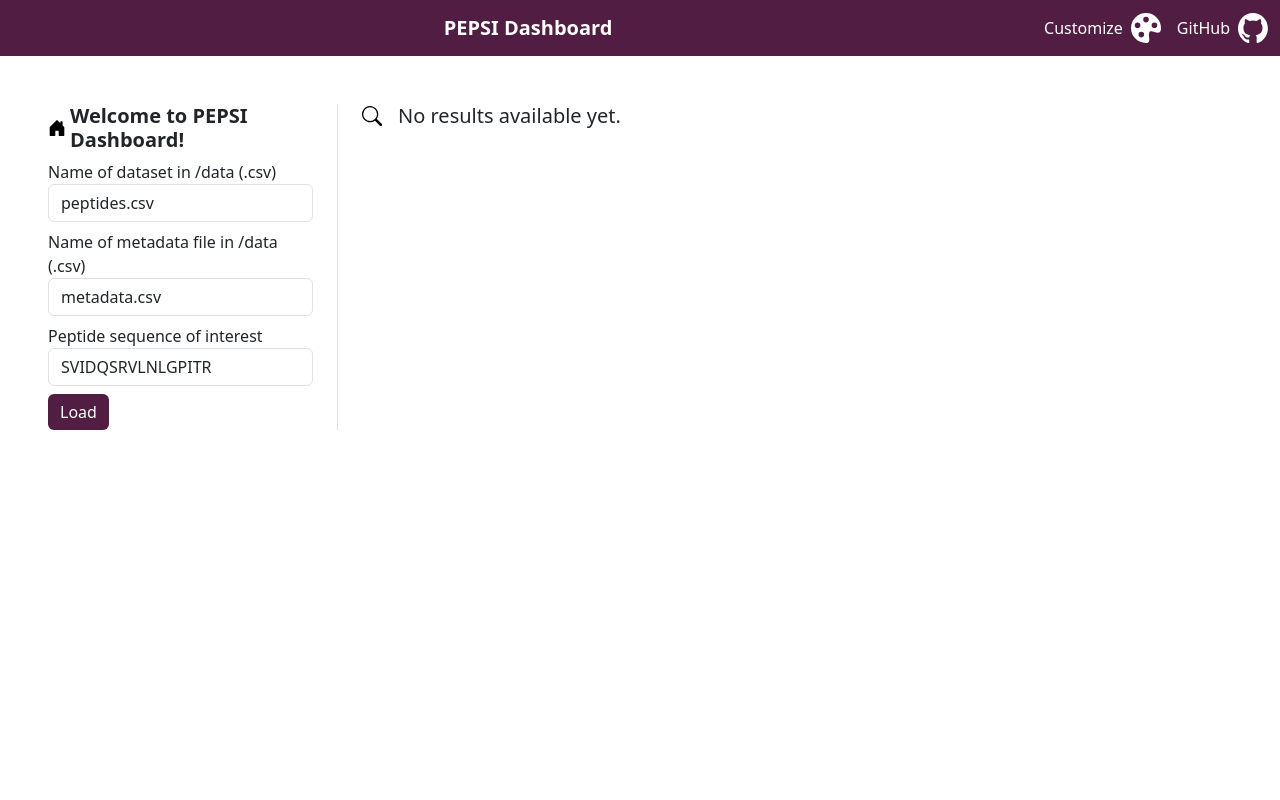
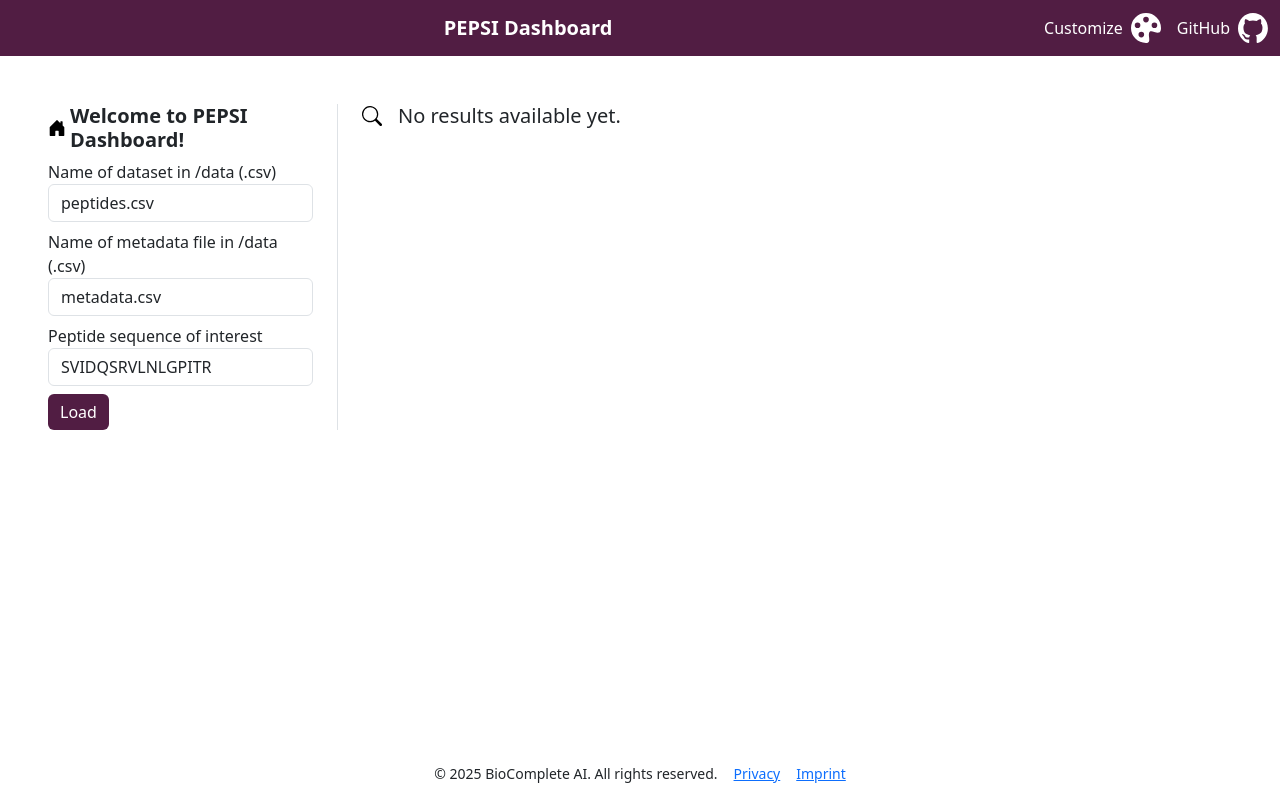
Before and after one commit to ronjakrg/pepsipy, a Django app: template frontend/dashboard/templates/index.html in a window 1280 px wide. Run offline with Django 5.2, Linux system fonts and the light colour scheme; the template is opened without the code that fills it: values that come from a table or form of the project are taken from there, others are empty; some libraries are stand-ins or nearby versions.

Commit message:
Add footer with privacy notice and imprint (#108)

```diff
--- /dev/null
+++ b/frontend/dashboard/templates/footer.html
@@ -0,0 +1,11 @@
+{% load static %}
+
+<footer class="d-flex justify-content-center align-items-center gap-3 mb-3">
+    <small>
+    © 2025 BioComplete AI. All rights reserved.
+    </small>
+    <div class="d-flex gap-3">
+        <small><a href="https://biocomplete.it/privacy">Privacy</a></small>
+        <small><a href="https://biocomplete.it/imprint">Imprint</a></small>
+    </div>
+</footer>
--- a/frontend/dashboard/templates/index.html
+++ b/frontend/dashboard/templates/index.html
@@ -43,4 +43,9 @@
     </div>
   </form>
 </div>
+
+{% block footer %}
+  {% include "footer.html" %}
 {% endblock %}
+
+{% endblock %}
--- a/frontend/static/css/base.css
+++ b/frontend/static/css/base.css
@@ -1,5 +1,13 @@
 :root {
   --bs-primary: #511D43;
+}
+body {
+  display: flex;
+  flex-direction: column;
+  min-height: 100vh;
+}
+.container-fluid {
+  flex: 1;
 }
 .bg-primary {
   background-color: var(--bs-primary) !important;
```
